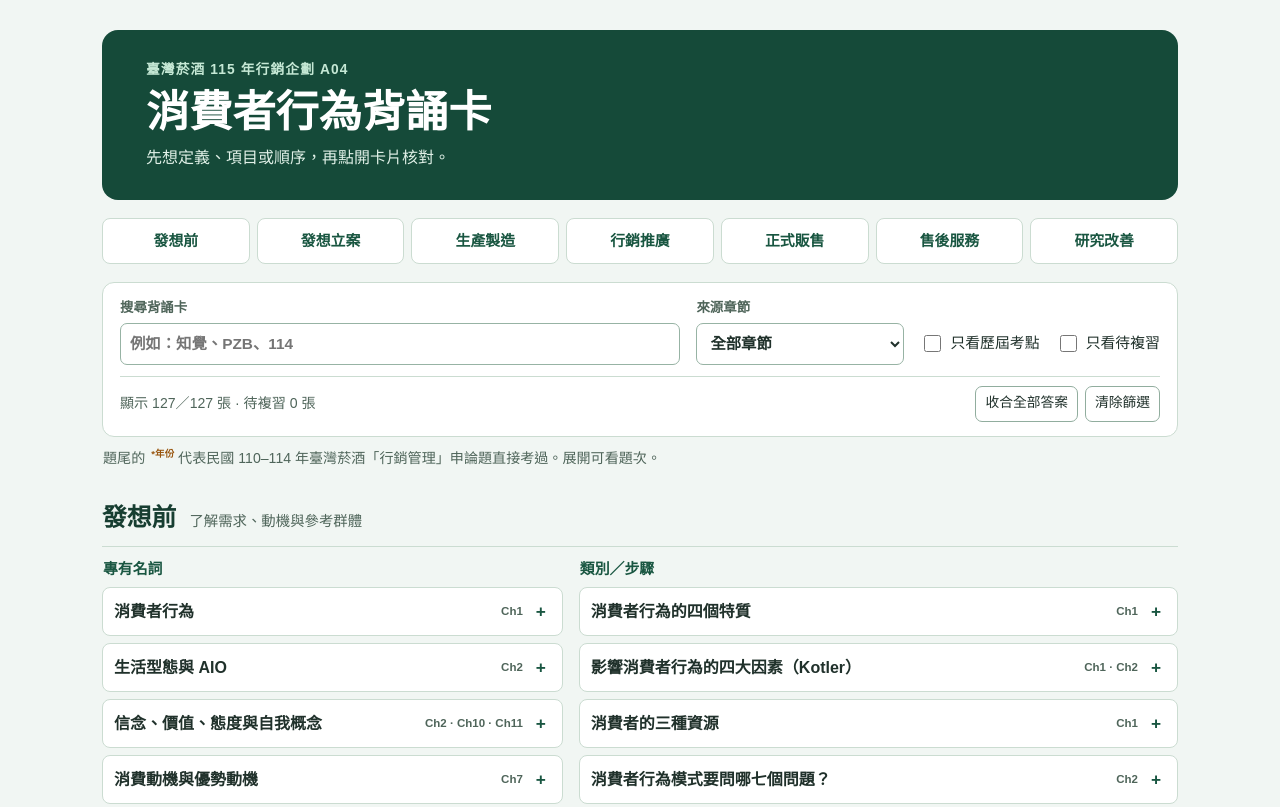
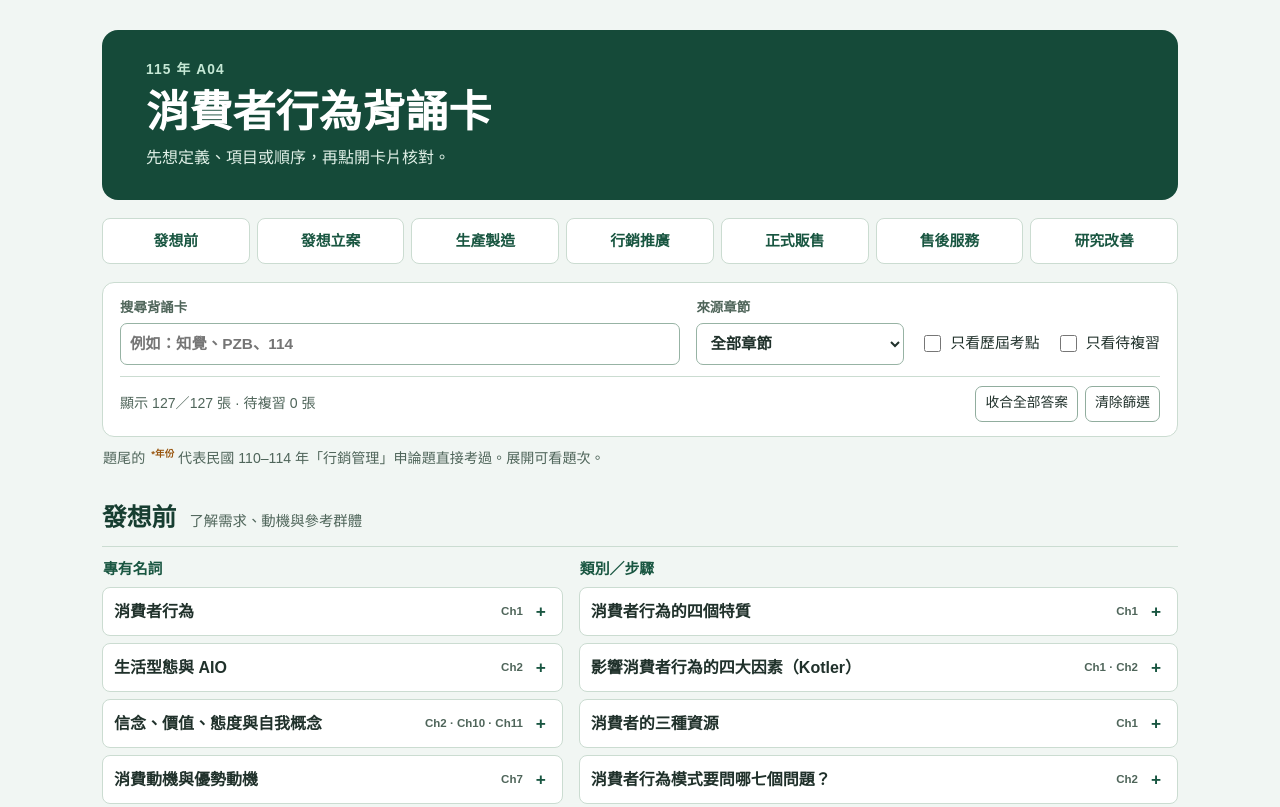
Before and after one commit to shenfanshun/study, a plain HTML site: page A04_2.html in a window 1280 px wide. Shown: the top 807 px of the page. Drawn offline with Linux system fonts and the light colour scheme.

Commit message:
Update A04_2.html

```diff
--- a/A04_2.html
+++ b/A04_2.html
@@ -104,7 +104,7 @@
 <body>
 <main id="top">
   <header class="hero">
-    <p class="course">臺灣菸酒 115 年行銷企劃 A04</p>
+    <p class="course">115 年 A04</p>
     <h1>消費者行為背誦卡</h1>
     <p class="intro">先想定義、項目或順序，再點開卡片核對。</p>
   </header>
@@ -121,7 +121,7 @@
       <div class="actions"><button type="button" id="collapse">收合全部答案</button><button type="button" id="reset">清除篩選</button></div>
     </div>
   </section>
-  <p class="scope">題尾的 <sup class="exam-year">*年份</sup> 代表民國 110–114 年臺灣菸酒「行銷管理」申論題直接考過。展開可看題次。</p>
+  <p class="scope">題尾的 <sup class="exam-year">*年份</sup> 代表民國 110–114 年「行銷管理」申論題直接考過。展開可看題次。</p>
   <p class="empty" id="empty" hidden>沒有符合的卡片。可以縮短關鍵字或清除篩選。</p>
   <div id="stages">
     <section class="stage" id="stage-1" aria-labelledby="stage-title-1">
```
